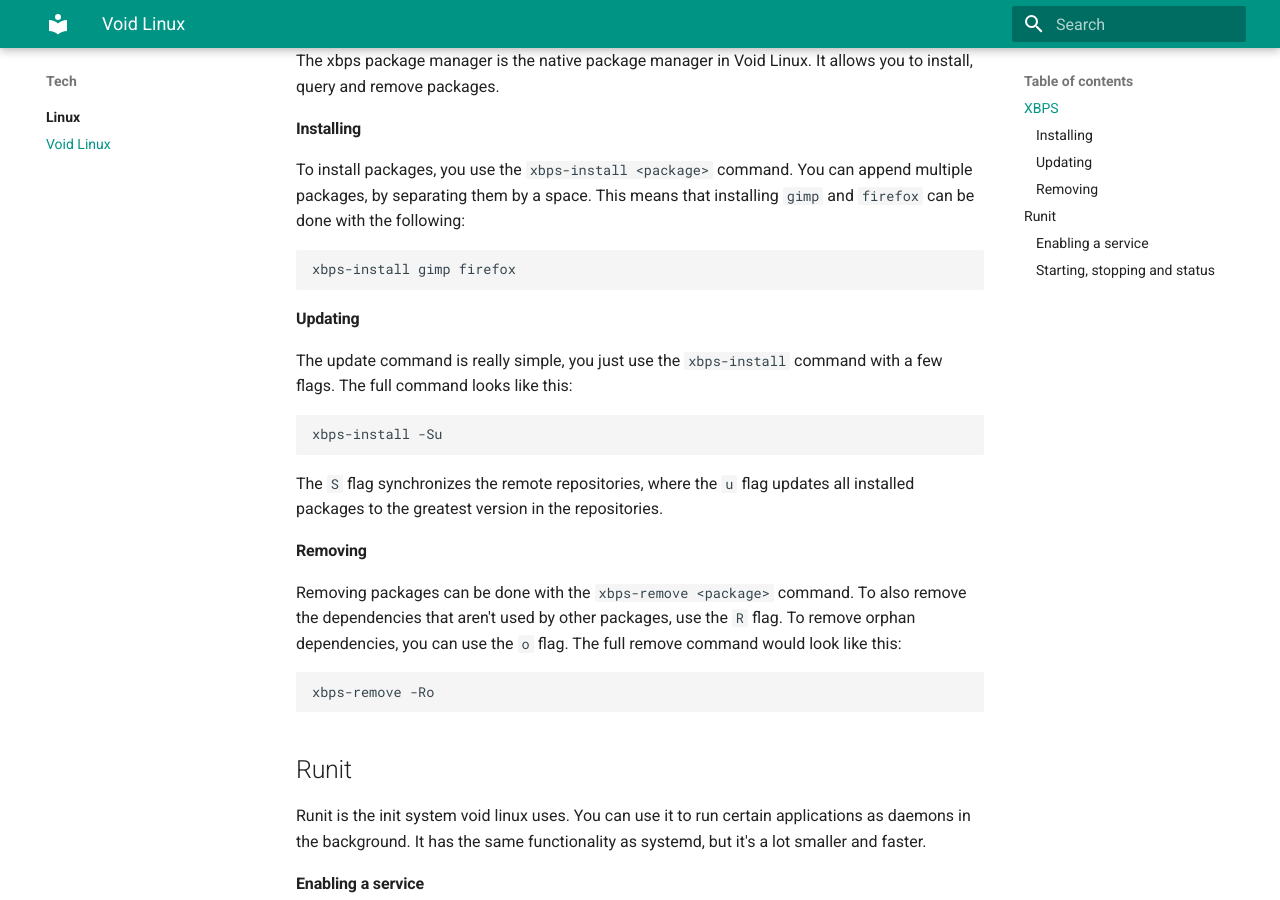
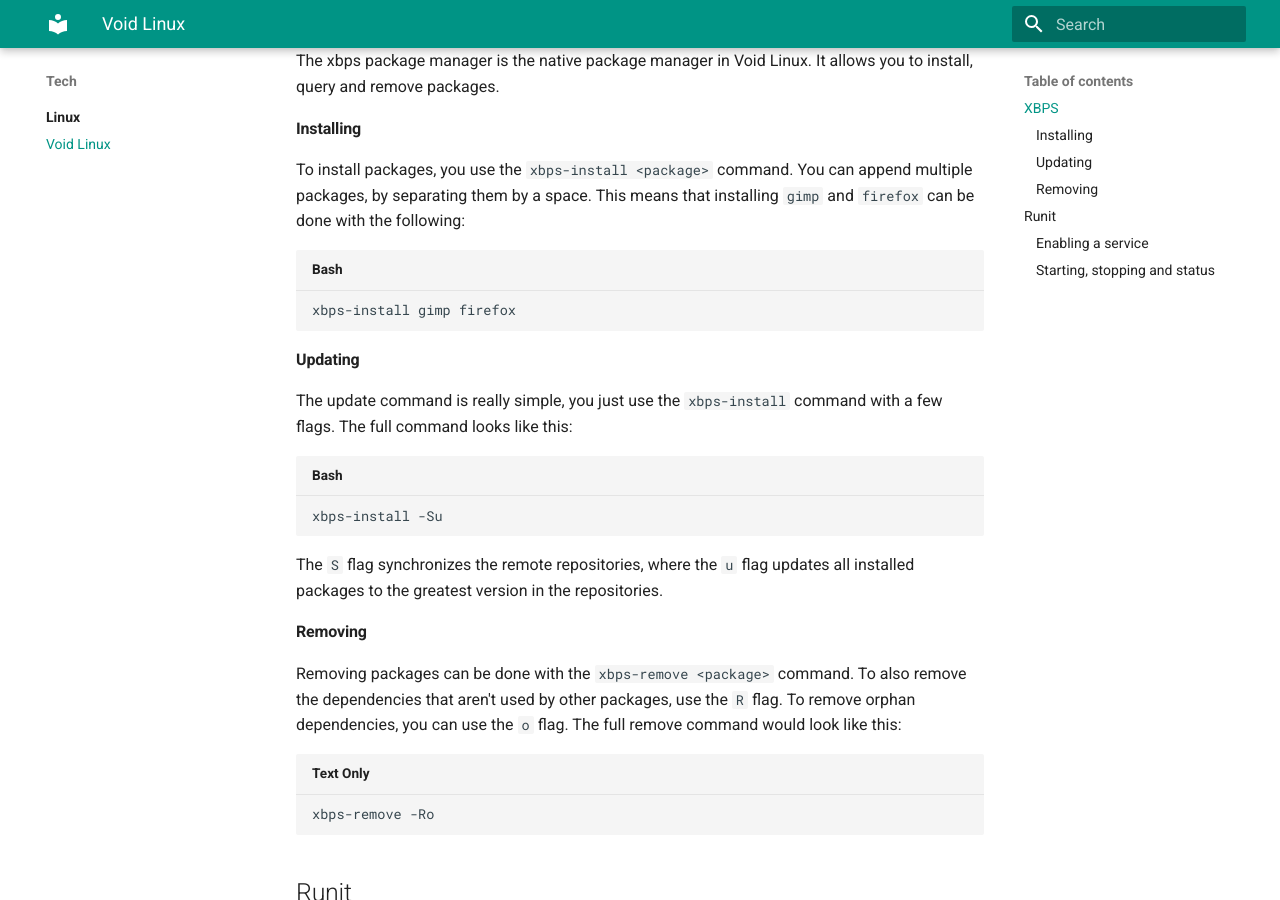
Before and after one commit to legoraft/wiki, an MkDocs documentation site: the page built from docs/linux/void.md, in a window 1280 px wide and 900 px high, scrolled down 374 px. Built offline with MkDocs 1.6.1 and Material for MkDocs 9.7.7, drawn with Linux system fonts in a browser that asks for light colours.

Commit message:
Added code highlighting

```diff
--- a/mkdocs.yml
+++ b/mkdocs.yml
@@ -41,6 +41,13 @@
     - navigation.top
     - navigation.sections
 
+markdown_extensions:
+  - pymdownx.highlight:
+      use_pygments: true
+      pygments_lang_class: true
+      auto_title: true
+  - pymdownx.superfences
+
 extra:
   social:
     - icon: fontawesome/brands/mastodon
```
